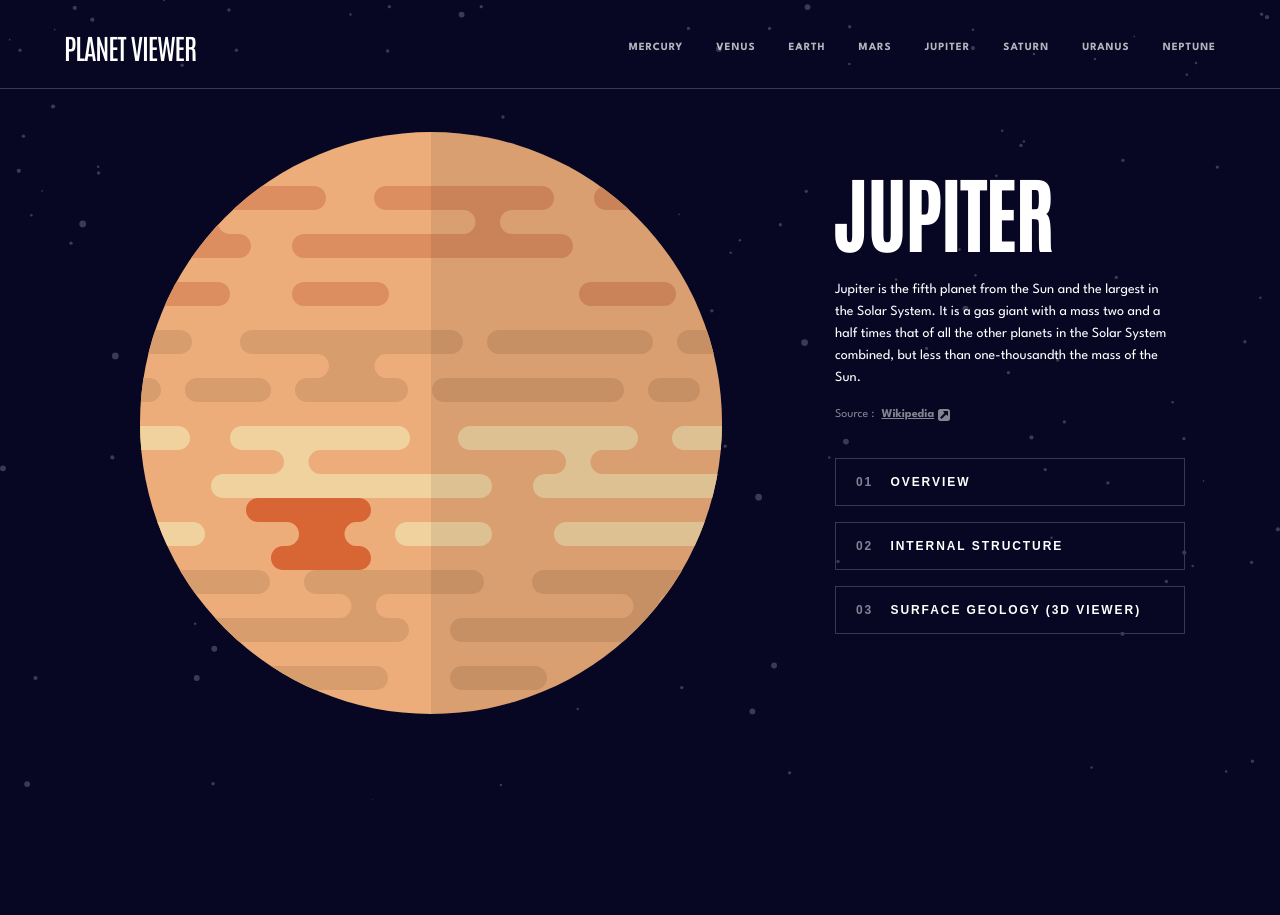
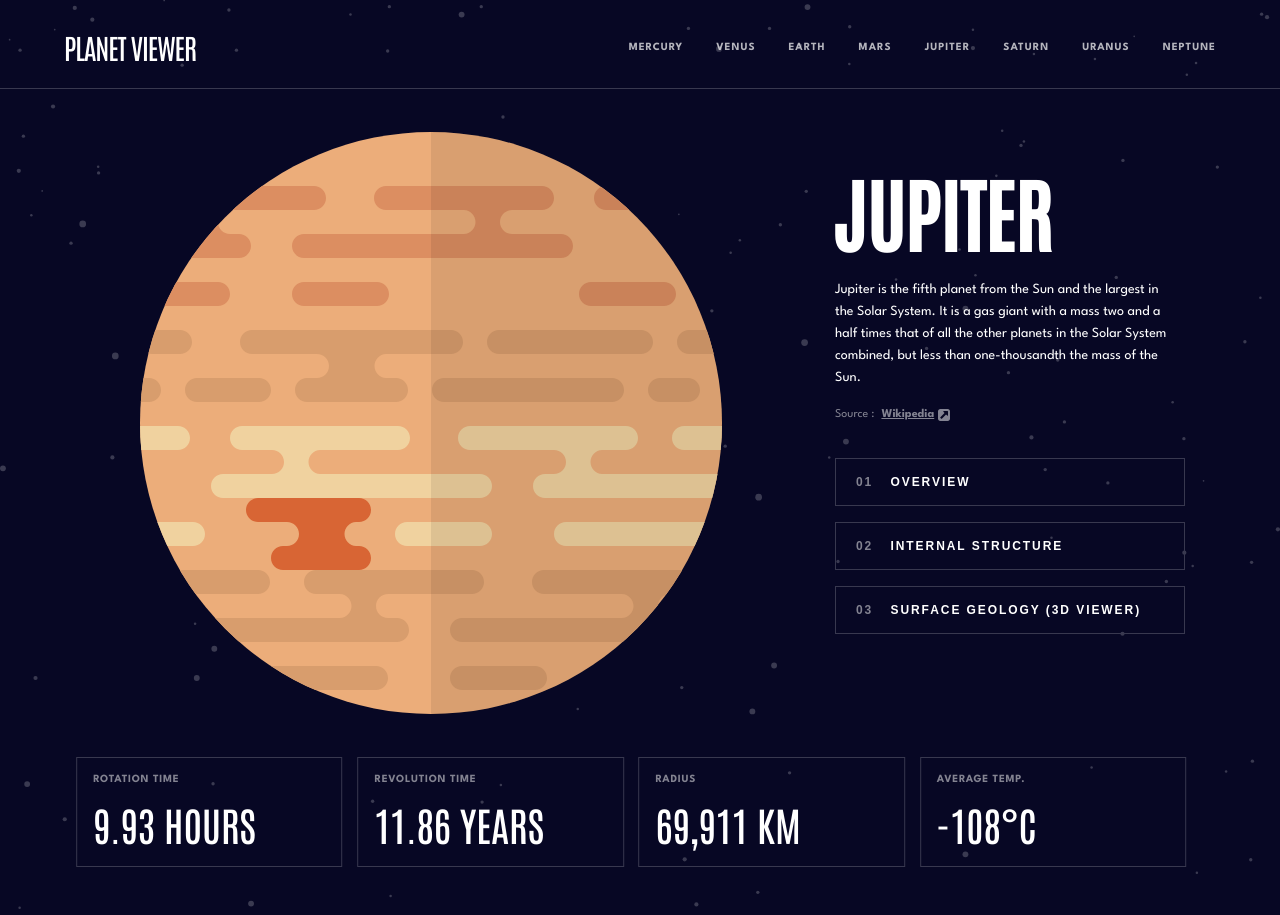
Before and after one commit to jkellerman/Planet-viewer, a React (Create React App) app: page /planet/jupiter in a window 1280 px wide. Before the commit the page ends 800 px from the top, so only its background shows below. Built offline with nearby package versions, Linux system fonts and the light colour scheme.

Commit message:
add planet facts for all screen sizes

```diff
--- a/src/components/Navigation.js
+++ b/src/components/Navigation.js
@@ -11,6 +11,7 @@ import {
 } from "../utils/helpers";
 
 const Navigation = (props) => {
+  console.log(props);
   const [isNavOpen, setIsNavOpen] = useState(false);
   const toggleMenu = () => {
     setIsNavOpen(!isNavOpen);
--- /dev/null
+++ b/src/components/PlanetData.js
@@ -0,0 +1,92 @@
+import styled from "styled-components";
+import { useParams } from "react-router-dom";
+import data from "../data/data.json";
+import { COLORS, FONTWEIGHT, QUERIES } from "../utils/variables";
+import {
+  centerDiv,
+  flexColumnSpaceBetween,
+  flexRowSpaceBetween,
+  setupBorder,
+} from "../utils/helpers";
+
+const PlanetData = () => {
+  const { planetName } = useParams();
+  const planets = data.find((planet) => planet.name === planetName);
+  const { rotation, revolution, radius, temperature } = planets;
+  return (
+    <List>
+      <ListContainer>
+        <Title>rotation time</Title>
+        <Data>{rotation}</Data>
+      </ListContainer>
+      <ListContainer>
+        <Title>revolution time</Title>
+        <Data>{revolution}</Data>
+      </ListContainer>
+      <ListContainer>
+        <Title>radius</Title>
+        <Data>{radius}</Data>
+      </ListContainer>
+      <ListContainer>
+        <Title>average temp.</Title>
+        <Data>{temperature}</Data>
+      </ListContainer>
+    </List>
+  );
+};
+
+const List = styled.dl`
+  ${centerDiv}
+  ${flexColumnSpaceBetween}
+  gap: .5rem;
+  text-transform: uppercase;
+  margin-bottom: 3rem;
+
+  @media (${QUERIES.tablet}) {
+    ${flexRowSpaceBetween}
+    gap: 0;
+  }
+
+  @media (${QUERIES.laptop}) {
+    max-width: 1110px;
+    transform: translateX(-0.55rem);
+  }
+`;
+
+const ListContainer = styled.div`
+  border: ${setupBorder({})};
+  padding: 1rem 1.5rem;
+  ${flexRowSpaceBetween}
+
+  @media (${QUERIES.tablet}) {
+    ${flexColumnSpaceBetween}
+    padding: 1rem 1rem;
+    align-items: flex-start;
+    min-width: 24%;
+  }
+`;
+
+const Title = styled.dt`
+  color: ${COLORS.secondary};
+  font-size: 0.5rem;
+  letter-spacing: 0.73px;
+  font-weight: ${FONTWEIGHT.bold};
+
+  @media (${QUERIES.laptop}) {
+    font-size: 0.6875rem;
+    margin-bottom: 0.875rem;
+  }
+`;
+const Data = styled.dd`
+  font-size: 1.25rem;
+
+  @media (${QUERIES.tablet}) {
+    font-size: 1.5rem;
+  }
+
+  @media (${QUERIES.laptop}) {
+    font-size: 2.5rem;
+  }
+`;
+
+export default PlanetData;
--- a/src/components/PlanetFactsContainer.js
+++ b/src/components/PlanetFactsContainer.js
@@ -2,6 +2,7 @@ import styled from "styled-components";
 import Tabs from "./Tabs";
 import Planet from "./Planet";
 import PlanetDescription from "./PlanetDescription";
+import PlanetData from "./PlanetData";
 import { QUERIES } from "../utils/variables";
 
 const PlanetFactsContainer = () => {
@@ -12,6 +13,7 @@ const PlanetFactsContainer = () => {
         <Planet />
         <PlanetDescription />
       </Container>
+      <PlanetData />
     </main>
   );
 };
--- a/src/styles/global-styles.js
+++ b/src/styles/global-styles.js
@@ -21,7 +21,7 @@ body, h3, h4 {
 
 }
 
-h1, h2 {
+h1, h2, dd {
   font-family: ${FONTFAMILY.antonio}, -apple-system, BlinkMacSystemFont, 'Segoe UI', 'Roboto', 'Oxygen',
     'Ubuntu', 'Cantarell', 'Fira Sans', 'Droid Sans', 'Helvetica Neue',
     sans-serif;
@@ -37,6 +37,7 @@ body {
 
 
 
+
 `;
 
 export default GlobalStyles;
```
